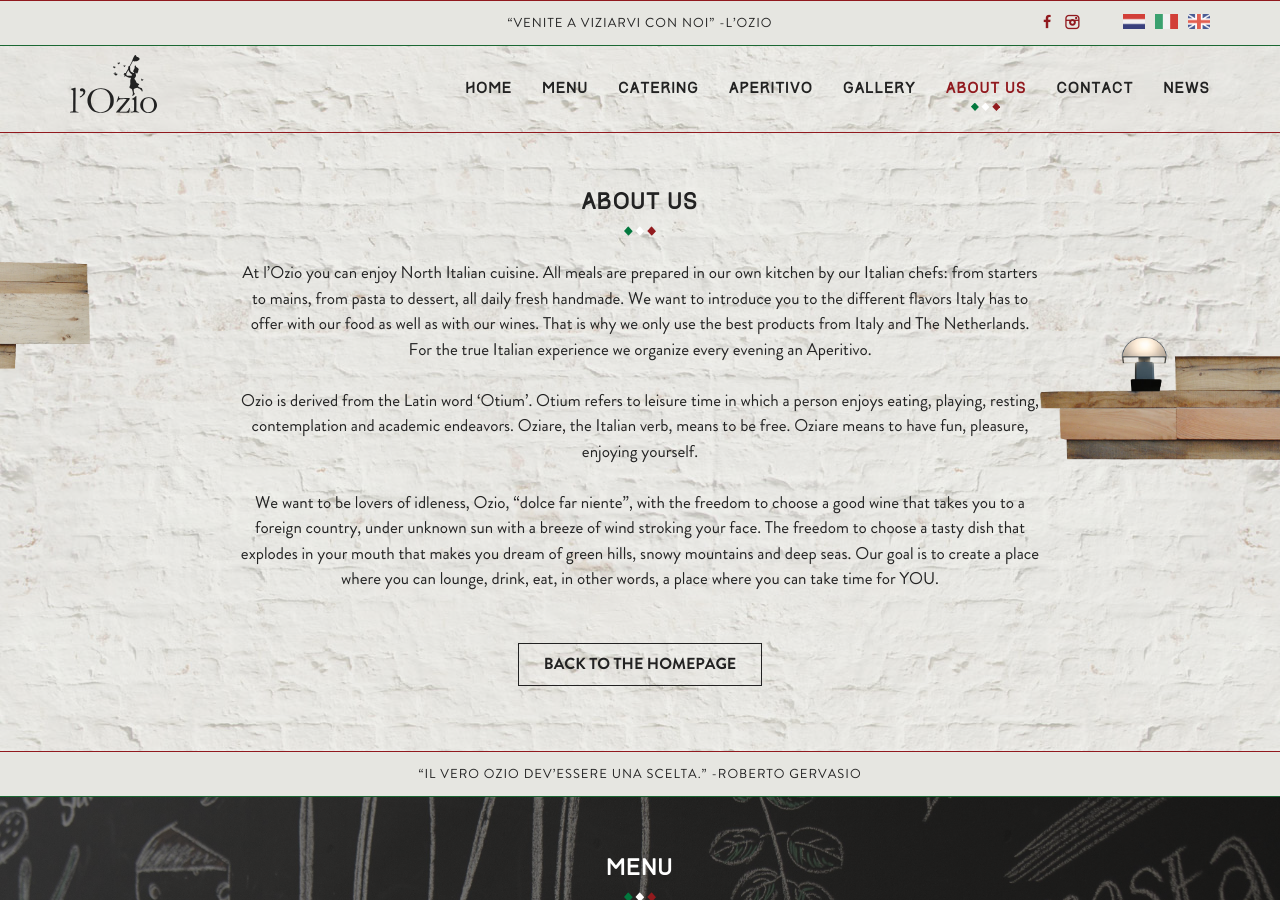
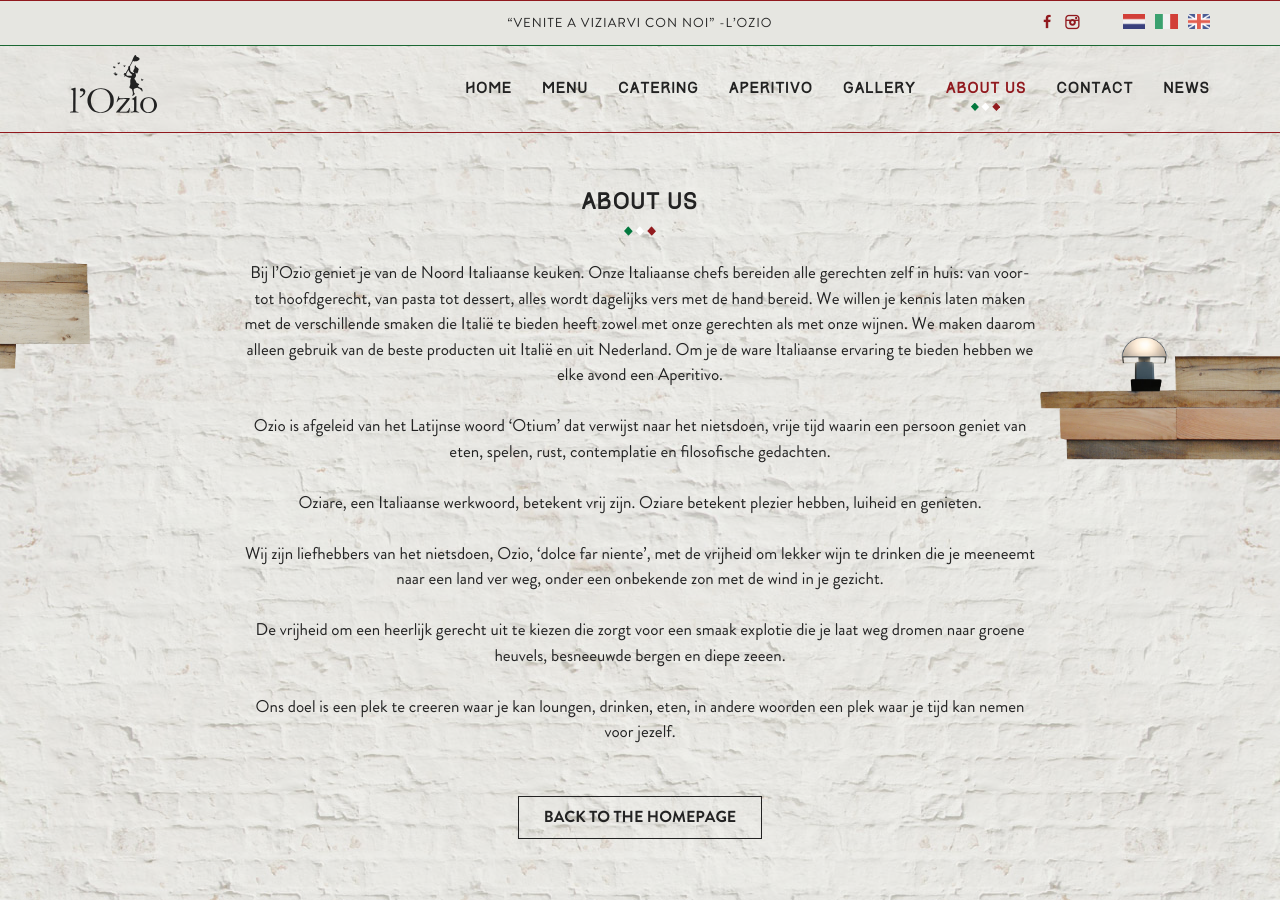
Before and after one commit to jhvanderschee/lozio_nl, a Jekyll site: the page built from about/index.md, in a window 1280 px wide and 900 px high, scrolled down 241 px. Built offline with Jekyll 4.4.1, drawn with Linux system fonts in a browser that asks for light colours.

Commit message:
Updated '/about/index.md' via CloudCannon

```diff
--- a/about/index.md
+++ b/about/index.md
@@ -2,8 +2,15 @@
 title: About us
 ---
 
-At l’Ozio you can enjoy North Italian cuisine. All meals are prepared in our own kitchen by our Italian chefs: from starters to mains, from pasta to dessert, all daily fresh handmade. We want to introduce you to the different flavors Italy has to offer with our food as well as with our wines. That is why we only use the best products from Italy and The Netherlands. For the true Italian experience we organize every evening an Aperitivo.
 
-Ozio is derived from the Latin word ‘Otium’. Otium refers to leisure time in which a person enjoys eating, playing, resting, contemplation and academic endeavors. Oziare, the Italian verb, means to be free. Oziare means to have fun, pleasure, enjoying yourself.
+Bij l’Ozio geniet je van de Noord Italiaanse keuken. Onze Italiaanse chefs bereiden alle gerechten zelf in huis: van voor- tot hoofdgerecht, van pasta tot dessert, alles wordt dagelijks vers met de hand bereid. We willen je kennis laten maken met de verschillende smaken die Itali&euml; te bieden heeft zowel met onze gerechten als met onze wijnen. We maken daarom alleen gebruik van de beste producten uit Itali&euml; en uit Nederland. Om je de ware Italiaanse ervaring te bieden hebben we elke avond een Aperitivo.
 
-We want to be lovers of idleness, Ozio, “dolce far niente”, with the freedom to choose a good wine that takes you to a foreign country, under unknown sun with a breeze of wind stroking your face. The freedom to choose a tasty dish that explodes in your mouth that makes you dream of green hills, snowy mountains and deep seas. Our goal is to create a place where you can lounge, drink, eat, in other words, a place where you can take time for YOU.
+Ozio is afgeleid van het Latijnse woord ‘Otium’ dat verwijst naar het nietsdoen, vrije tijd waarin een persoon geniet van eten, spelen, rust, contemplatie en filosofische gedachten.
+
+Oziare, een Italiaanse werkwoord, betekent vrij zijn. Oziare betekent plezier hebben, luiheid en genieten.
+
+Wij zijn liefhebbers van het nietsdoen, Ozio, ‘dolce far niente’, met de vrijheid om lekker wijn te drinken die je meeneemt naar een land ver weg, onder een onbekende zon met de wind in je gezicht.
+
+De vrijheid om een heerlijk gerecht uit te kiezen die zorgt voor een smaak explotie die je laat weg dromen naar groene heuvels, besneeuwde bergen en diepe zeeen.
+
+Ons doel is een plek te creeren waar je kan loungen, drinken, eten, in andere woorden een plek waar je tijd kan nemen voor jezelf.
```
